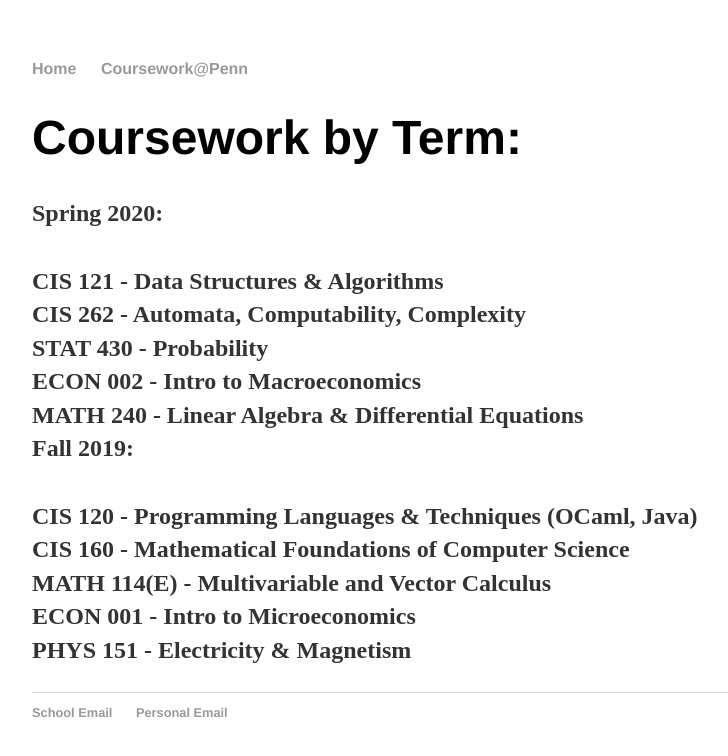
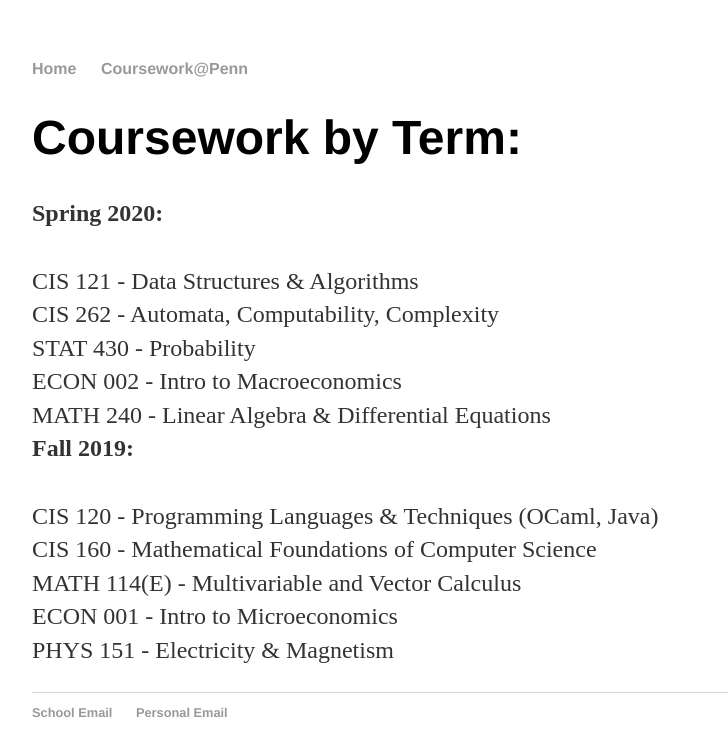
Before and after one commit to lavnik-balyan/lavnik-balyan.github.io, a Jekyll site: the page built from Coursework@Penn/index.html, in a window 1280 px wide. Shown: the top 756 px of the page, without its empty margins (160-888 px from the left). Built offline with Jekyll 4.4.1, drawn with Linux system fonts in a browser that asks for light colours.

```diff
--- a/Coursework@Penn/index.html
+++ b/Coursework@Penn/index.html
@@ -6,7 +6,7 @@ title: Lavnik Balyan - Courses Taken at Penn
 <div class="Coursework@Penn">
      <h1>Coursework by Term:</h1>
           <p>
-               <b>Spring 2020:<b/>
+               <b>Spring 2020:</b>
                <br />
                <br />CIS 121 - Data Structures & Algorithms
                <br /> CIS 262 - Automata, Computability, Complexity
@@ -16,7 +16,7 @@ title: Lavnik Balyan - Courses Taken at Penn
 
                <br />
 
-               <b>Fall 2019:<b/>
+               <b>Fall 2019:</b>
                <br />
                <br />CIS 120 - Programming Languages & Techniques (OCaml, Java)
                <br /> CIS 160 - Mathematical Foundations of Computer Science
```
